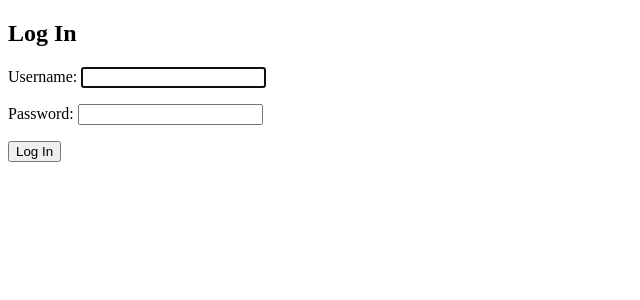
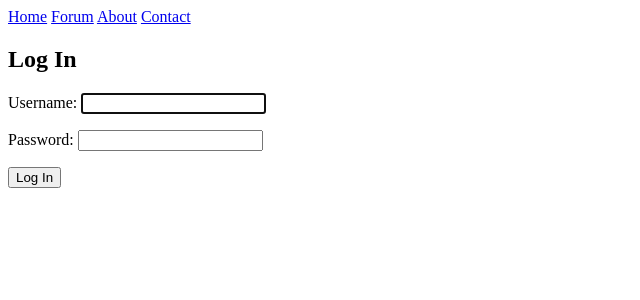
Before and after one commit to tiagocdr/teamwool-capstone, a Django app: page /accounts/login/ in a window 1280 px wide. Shown: the top 300 px of the page, without its empty margins (0-640 px from the left). Run offline with Django 3.2, Linux system fonts and the light colour scheme.

Commit message:
Added temp top nav to base.html

```diff
--- a/templates/base.html
+++ b/templates/base.html
@@ -11,8 +11,17 @@
 
 <body>
 <main>
+    {# temp nav #}
+    <div class="topnav">
+        <a href="{% url 'home' %}">Home</a>
+        <a href="{% url 'forum' %}">Forum</a>
+        <a href="{% url 'about' %}">About</a>
+        <a href="{% url 'contact' %}">Contact</a>
+    </div>
+    {# end temp nav #}
+
     {% block content %}
-        {# Always leave this blank #}
+        {# leave this blank #}
     {% endblock %}
 </main>
 </body>
```
